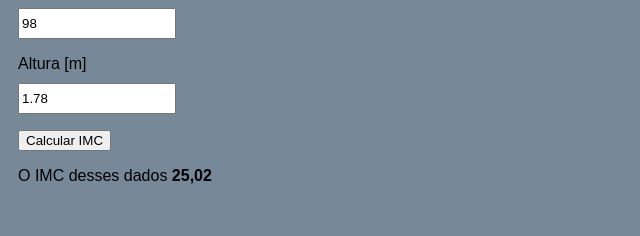
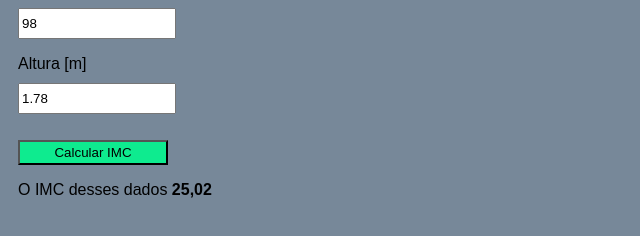
Before and after one commit to leoarcabold/calculadora-de-imc, a plain HTML site: page index.html in a window 1280 px wide. Shown: the part 118-354 px from the top of the page, without its empty margins (0-640 px from the left). Drawn offline with Linux system fonts and the light colour scheme.

Commit message:
feat: update file

```diff
--- a/css/style.css
+++ b/css/style.css
@@ -15,10 +15,10 @@ input {
 
 }
 
-#button-calculate-imc {
+#button-calcular-imc {
     width: 150px;
     height: 25px;
     background-color: rgb(14, 235, 143);
-    border: none;
+   /* border: none;*/
     margin-top: 10px;
 }
```
